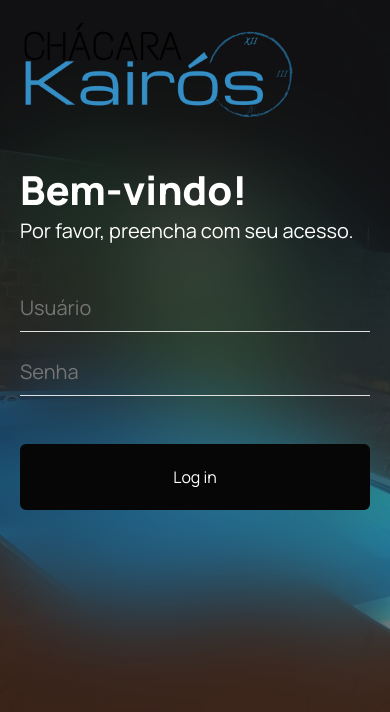
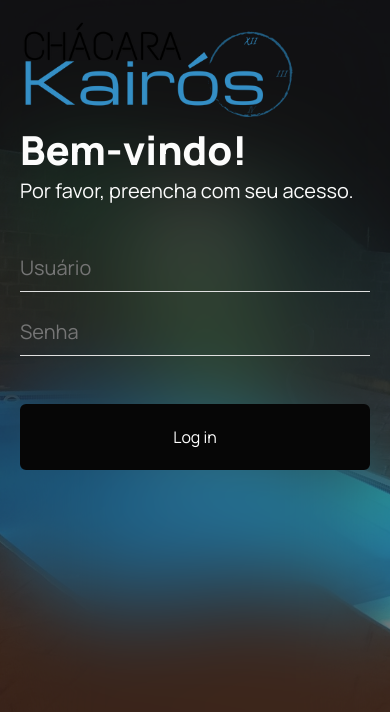
Before and after one commit to natansc-dev/cottage-rent-admin, a React (Vite) app: page / in a window 390 px wide. Shown: the top 712 px of the page. Built offline with nearby package versions, Linux system fonts and the light colour scheme.

Commit message:
fix: responsive login page

```diff
--- a/package.json
+++ b/package.json
@@ -10,12 +10,11 @@
     "lint": "eslint src --ext .ts,.tsx"
   },
   "dependencies": {
-    "@types/styled-components": "^5.1.26",
+    "@stitches/react": "^1.2.8",
     "axios": "^1.2.0",
     "react": "^18.2.0",
     "react-dom": "^18.2.0",
-    "react-router-dom": "^6.4.3",
-    "styled-components": "^5.3.6"
+    "react-router-dom": "^6.4.3"
   },
   "devDependencies": {
     "@rocketseat/eslint-config": "^1.1.3",
--- a/src/App.tsx
+++ b/src/App.tsx
@@ -1,20 +1,16 @@
-import { ThemeProvider } from 'styled-components'
 import { BrowserRouter } from 'react-router-dom'
-import { GlobalStyle } from './styles/global'
-import { defaultTheme } from './styles/themes/default'
 import { Router } from './Router'
 import { AuthProvider } from './context/AuthContext'
+import { globalStyles } from './styles/global'
+
+globalStyles()
 
 export function App() {
   return (
     <AuthProvider>
-      <ThemeProvider theme={defaultTheme}>
-        <BrowserRouter>
-          <Router />
-        </BrowserRouter>
-
-        <GlobalStyle />
-      </ThemeProvider>
+      <BrowserRouter>
+        <Router />
+      </BrowserRouter>
     </AuthProvider>
   )
 }
--- a/src/layouts/DefaultLayout/styles.ts
+++ b/src/layouts/DefaultLayout/styles.ts
@@ -1,10 +1,10 @@
-import styled from 'styled-components'
+import { styled } from '../../styles'
 
-export const LayoutContainer = styled.div`
-  width: 100vw;
-  height: 100vh;
-  background-image: url('/bg-login.jpg');
-  background-repeat: no-repeat;
-  background-size: cover;
-  background-position: center;
-`
+export const LayoutContainer = styled('main', {
+  width: '100vw',
+  height: '100vh',
+  backgroundImage: `url(/bg-login.jpg)`,
+  backgroundSize: 'cover',
+  backgroundRepeat: 'no-repeat',
+  backgroundPosition: 'center',
+})
--- a/src/pages/Login/index.tsx
+++ b/src/pages/Login/index.tsx
@@ -1,4 +1,10 @@
-import { LeftGrid, LoginContainer, RightGrid, TopContent } from './styled'
+import {
+  LeftGrid,
+  LoginContainer,
+  LoginForm,
+  RightGrid,
+  TopContent,
+} from './styled'
 import logoImg from '../../../public/logo.png'
 import { useContext, useState } from 'react'
 import { AuthContext } from '../../context/AuthContext'
@@ -24,8 +30,8 @@ export function Login() {
   }
 
   return (
-    <LoginContainer>
-      <LeftGrid>
+    <LoginContainer media={{ '@lg': 'lg' }}>
+      <LeftGrid media={{ '@lg': 'lg' }}>
         <h1>
           Torne suas ideias <br />
           em realidade
@@ -33,8 +39,8 @@ export function Login() {
         <p>Chame seus amigos e parentes e venha curtir na chácara Kaíros</p>
       </LeftGrid>
 
-      <RightGrid>
-        <TopContent>
+      <RightGrid media={{ '@lg': 'lg' }}>
+        <TopContent media={{ '@md': 'md' }}>
           <img src={logoImg} alt="" width={320} />
         </TopContent>
 
@@ -42,7 +48,7 @@ export function Login() {
 
         <p>Por favor, preencha com seu acesso.</p>
 
-        <form onSubmit={handleSubmit}>
+        <LoginForm onSubmit={handleSubmit}>
           <input
             type="text"
             placeholder="Usuário"
@@ -59,7 +65,7 @@ export function Login() {
           />
 
           <button type="submit">Log in</button>
-        </form>
+        </LoginForm>
       </RightGrid>
     </LoginContainer>
   )
--- a/src/pages/Login/styled.ts
+++ b/src/pages/Login/styled.ts
@@ -1,194 +1,137 @@
-import styled from 'styled-components'
+import { styled } from '../../styles'
 
-export const LoginContainer = styled.main`
-  display: grid;
-  height: 100vh;
+export const LoginContainer = styled('section', {
+  display: 'grid',
+  height: '100vh',
+  gridTemplateColumns: 'repeat(1, 1fr)',
 
-  @media (min-width: 320px) {
-    grid-template-columns: repeat(1, 1fr);
-  }
+  variants: {
+    media: {
+      lg: {
+        gridTemplateColumns: 'repeat(2, 1fr)',
+      },
+    },
+  },
+})
 
-  @media (min-width: 375px) {
-    grid-template-columns: repeat(1, 1fr);
-  }
+export const LeftGrid = styled('div', {
+  flexDirection: 'column',
+  justifyContent: 'end',
+  padding: '5rem',
+  display: 'none',
+  color: '$white',
 
-  @media (min-width: 425px) {
-    grid-template-columns: repeat(1, 1fr);
-  }
+  h1: {
+    fontSize: '2.5rem',
+    marginBottom: '1.25rem',
+  },
 
-  @media (min-width: 768px) {
-    grid-template-columns: repeat(2, 1fr);
-  }
+  p: {
+    fontSize: '1.25rem',
+  },
 
-  @media (min-width: 1024px) {
-    grid-template-columns: repeat(2, 1fr);
-  }
-`
+  variants: {
+    media: {
+      lg: {
+        display: 'flex',
+      },
+    },
+  },
+})
 
-export const LeftGrid = styled.div`
-  flex-direction: column;
-  justify-content: end;
-  padding: 5rem;
+export const RightGrid = styled('div', {
+  display: 'flex',
+  flexDirection: 'column',
 
-  h1 {
-    font-size: 2.5rem;
-    margin-bottom: 1.25rem;
-  }
+  background: 'rgba(41, 41, 41, 0.39)',
+  boxShadow: '0 4px 30px rgba(0, 0, 0, 0.1)',
+  backdropFilter: 'blur(50px)',
 
-  p {
-    font-size: 1.25rem;
-  }
+  color: '$white',
+  padding: '1.25rem',
 
-  @media (min-width: 320px) {
-    display: none;
-  }
+  h1: {
+    fontSize: '2.5rem',
+    fontWeight: 800,
+  },
 
-  @media (min-width: 375px) {
-    display: none;
-  }
+  p: {
+    fontSize: '1.25rem',
+    marginBottom: '2.55rem',
+  },
 
-  @media (min-width: 425px) {
-    display: none;
-  }
+  variants: {
+    media: {
+      lg: {
+        padding: '5rem 0 0 8rem',
+      },
+    },
+  },
+})
 
-  @media (min-width: 768px) {
-    display: flex;
-    h1 {
-      font-size: 1.65rem;
-      font-weight: 800;
-    }
-    p {
-      font-size: 1rem;
-    }
-  }
+export const LoginForm = styled('form', {
+  display: 'flex',
+  flexDirection: 'column',
 
-  @media (min-width: 1024px) {
-    display: flex;
-  }
-`
+  input: {
+    padding: '1rem 0',
+    height: '48px',
+    backgroundColor: 'transparent',
+    border: 'none',
+    borderBottom: '1px solid #e0e0e0',
+    maxWidth: '430px',
 
-export const RightGrid = styled.div`
-  display: flex;
-  flex-direction: column;
+    fontSize: '1.25rem',
+    color: '#fcfcfc',
 
-  background: rgba(41, 41, 41, 0.39);
-  box-shadow: 0 4px 30px rgba(0, 0, 0, 0.1);
-  backdrop-filter: blur(50px);
-  -webkit-backdrop-filter: blur(50px);
+    '&:focus': {
+      border: 0,
+      outline: 'none',
+      borderBottom: '2px solid #348fc6',
+    },
+  },
 
-  h1 {
-    font-size: 2.5rem;
-    font-weight: 800;
-  }
+  'input + input': {
+    marginTop: '1rem',
+  },
 
-  p {
-    font-size: 1.25rem;
-    margin-bottom: 2.55rem;
-  }
+  button: {
+    backgroundColor: '#060606',
+    border: '2px solid #060606',
+    color: 'white',
+    borderRadius: '6px',
+    maxWidth: '430px',
+    padding: '1.25rem 2.25rem',
+    marginTop: '3rem',
 
-  form {
-    display: flex;
-    flex-direction: column;
+    cursor: 'pointer',
+    transition: 'all 0.2s ease -in -out',
+    '&:hover': {
+      backgroundColor: 'transparent',
+      border: '2px solid #e0e0e0',
+    },
+  },
+})
 
-    input {
-      padding: 1rem 0;
-      height: 48px;
-      background-color: transparent;
-      border: none;
-      border-bottom: 1px solid #e0e0e0;
-      max-width: 430px;
+export const TopContent = styled('form', {
+  display: 'flex',
+  alignItems: 'center',
+  gap: '8px',
 
-      font-size: 1.25rem;
-      color: ${(props) => props.theme['gray-100']};
+  img: {
+    width: 280,
+  },
 
-      &:focus {
-        border: 0;
-        outline: none;
-        border-bottom: 2px solid #348fc6;
-      }
-    }
+  span: {
+    fontSize: '1.25rem',
+    fontWeight: 600,
+  },
 
-    input + input {
-      margin-top: 1rem;
-    }
-
-    button {
-      background-color: ${(props) => props.theme['gray-900']};
-      border: 2px solid ${(props) => props.theme['gray-900']};
-      color: white;
-      border-radius: 6px;
-      max-width: 430px;
-      padding: 1.25rem 2.25rem;
-      margin-top: 3rem;
-
-      cursor: pointer;
-      transition: all 0.2s ease-in-out;
-      &:hover {
-        background-color: transparent;
-        border: 2px solid #e0e0e0;
-      }
-    }
-  }
-
-  @media (min-width: 320px) {
-    padding: 1.25rem;
-  }
-
-  @media (min-width: 375px) {
-    padding: 1.25rem;
-  }
-
-  @media (min-width: 425px) {
-    padding: 1.25rem;
-  }
-
-  @media (min-width: 768px) {
-    padding-top: 5rem;
-    padding-left: 3rem;
-  }
-
-  @media (min-width: 1024px) {
-    padding-top: 5rem;
-    padding-left: 8rem;
-  }
-`
-
-export const TopContent = styled.div`
-  display: flex;
-  align-items: center;
-  gap: 8px;
-
-  span {
-    font-size: 1.25rem;
-    font-weight: 600;
-  }
-
-  @media (min-width: 320px) {
-    margin-bottom: 2.5rem;
-    img {
-      width: 280px;
-    }
-  }
-
-  @media (min-width: 375px) {
-    margin-bottom: 2.5rem;
-    img {
-      width: 280px;
-    }
-  }
-
-  @media (min-width: 425px) {
-    margin-bottom: 2.5rem;
-    img {
-      width: 280px;
-    }
-  }
-
-  @media (min-width: 768px) {
-    margin-bottom: 7.5rem;
-  }
-
-  @media (min-width: 1024px) {
-    margin-bottom: 7.5rem;
-  }
-`
+  variants: {
+    media: {
+      md: {
+        marginBottom: '7.5rem',
+      },
+    },
+  },
+})
--- a/src/styles/global.ts
+++ b/src/styles/global.ts
@@ -1,20 +1,19 @@
-import { createGlobalStyle } from 'styled-components'
+import { globalCss } from '.'
 
-export const GlobalStyle = createGlobalStyle`
-  * {
-    margin: 0;
-    padding: 0;
-    box-sizing: border-box;
-  }
+export const globalStyles = globalCss({
+  '*': {
+    margin: 0,
+    padding: 0,
+    boxSizing: 'border-box',
+  },
 
-  body {
-    color: #fff;
-    -webkit-font-smoothing: antialiased;
-  }
+  body: {
+    '-webkit-font-smoothing': 'antialiased',
+  },
 
-  body, input, textarea, button {
-    font-family: 'Manrope', sans-serif;
-    font-weight: 400;
-    font-size: 1rem;
-  }
-`
+  'body, input, textarea, button': {
+    fontFamily: 'Manrope',
+    fontSize: '1rem',
+    fontWeight: 400,
+  },
+})
--- /dev/null
+++ b/src/styles/index.ts
@@ -0,0 +1,24 @@
+import { createStitches } from '@stitches/react'
+
+export const {
+  config,
+  styled,
+  css,
+  globalCss,
+  keyframes,
+  getCssText,
+  theme,
+  createTheme,
+} = createStitches({
+  theme: {
+    colors: {
+      white: '#fcfcfc',
+      primary: '#060606',
+    },
+  },
+  media: {
+    sm: '(min-width: 640px)',
+    md: '(min-width: 768px)',
+    lg: '(min-width: 1024px)',
+  },
+})
--- a/src/styles/themes/default.ts
+++ /dev/null
@@ -1,14 +0,0 @@
-export const defaultTheme = {
-  white: '#FFF',
-
-  'gray-100': '#fcfcfc',
-  'gray-900': '#060606',
-
-  mobileS: '320px',
-  mobileM: '375px',
-  mobileL: '425px',
-  tablet: '768px',
-  laptop: '1024px',
-  laptopL: '1440px',
-  desktop: '2560px',
-}
```
Also changed, not shown: 1 other file (tests, documents, lock files or other folders).
